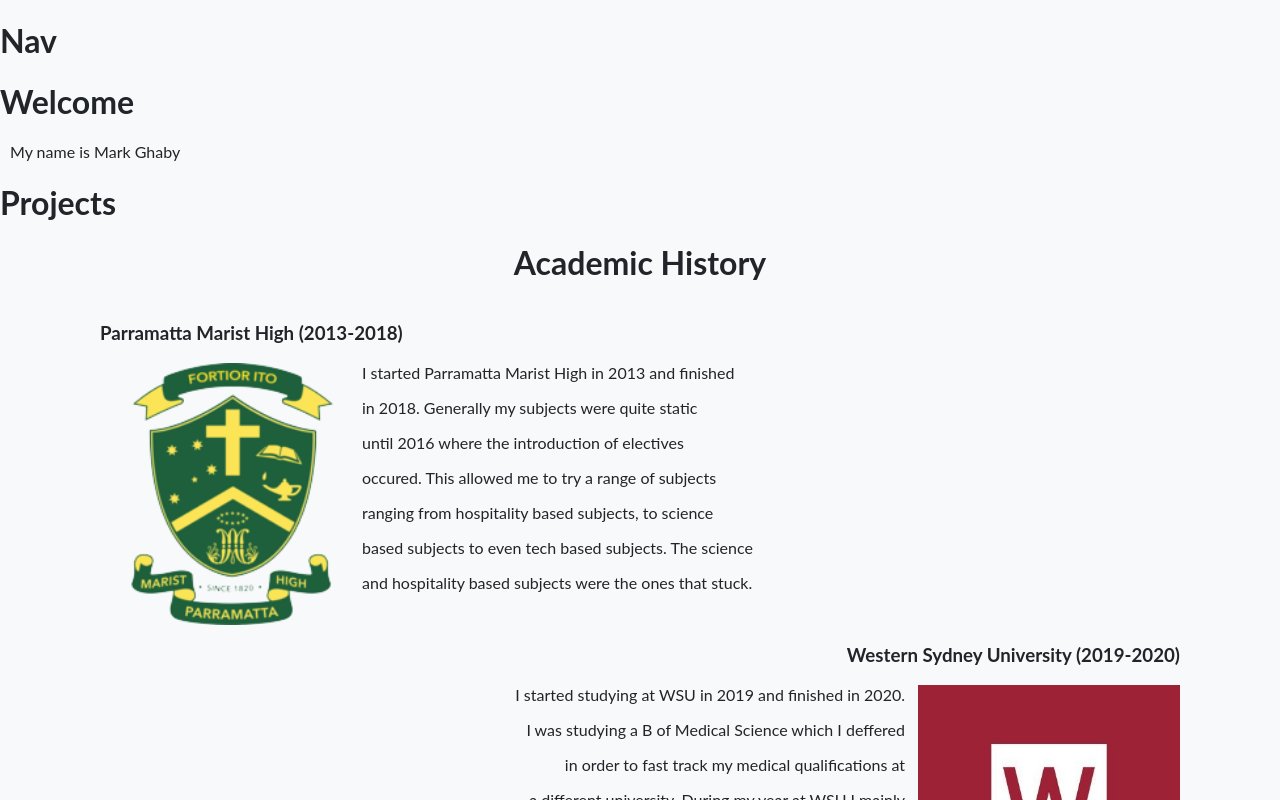
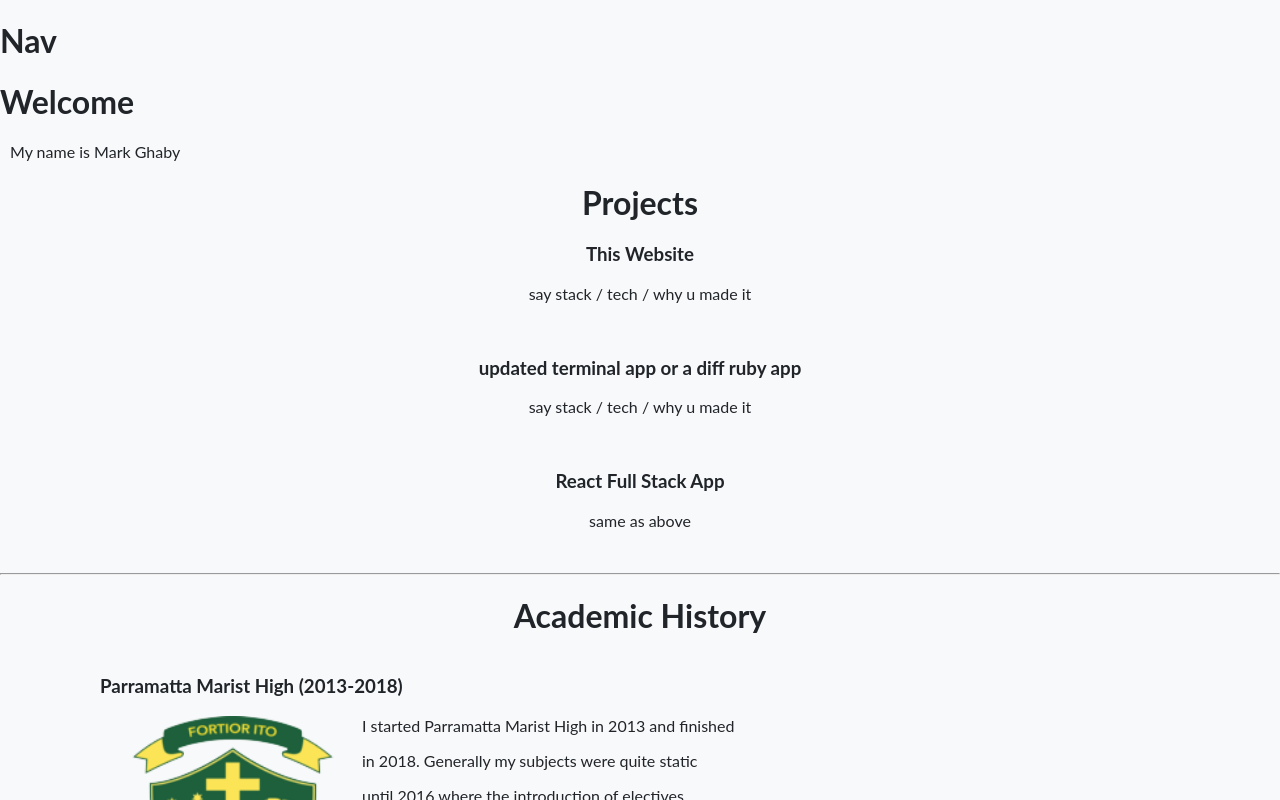
Before and after one commit to mghaby/mark-site-updated, a React (Create React App) app: page / in a window 1280 px wide. Shown: the top 800 px of the page. Built offline with nearby package versions, Linux system fonts and the light colour scheme; the HTML template or start-up script is replaced by a standard one.

Commit message:
some styling on projects page

```diff
--- a/src/components/AcaHistory.js
+++ b/src/components/AcaHistory.js
@@ -87,7 +87,7 @@ function AcaHistory() {
         <p>while making a career of this new knowledge.</p>
         </div>
         </div>
-
+        <hr />
       </div>
     );
   }
--- a/src/components/Projects.js
+++ b/src/components/Projects.js
@@ -1,9 +1,40 @@
 
+
+const proText = {
+  display: 'flex',
+  flexWrap: 'wrap'
+};
+
+const divCent = {
+  textAlign: "center"
+};
 
 function Projects() {
     return (
       <div>
-        <h1>Projects</h1>
+        <h1 style={{textAlign: "center"}}>Projects</h1>
+
+        <div style={divCent}>
+          <h3>This Website</h3>
+          <p>say stack / tech / why u made it</p>
+          <br />
+        </div>
+
+        <div style={divCent}>
+          <h3>updated terminal app or a diff ruby app</h3>
+          <p>say stack / tech / why u made it</p>
+          <br />
+        </div>
+
+        <div style={divCent}>
+          <h3>React Full Stack App</h3>
+          <p>same as above</p>
+          <br />
+        </div>
+
+
+
+        <hr />
       </div>
     );
   }
```
